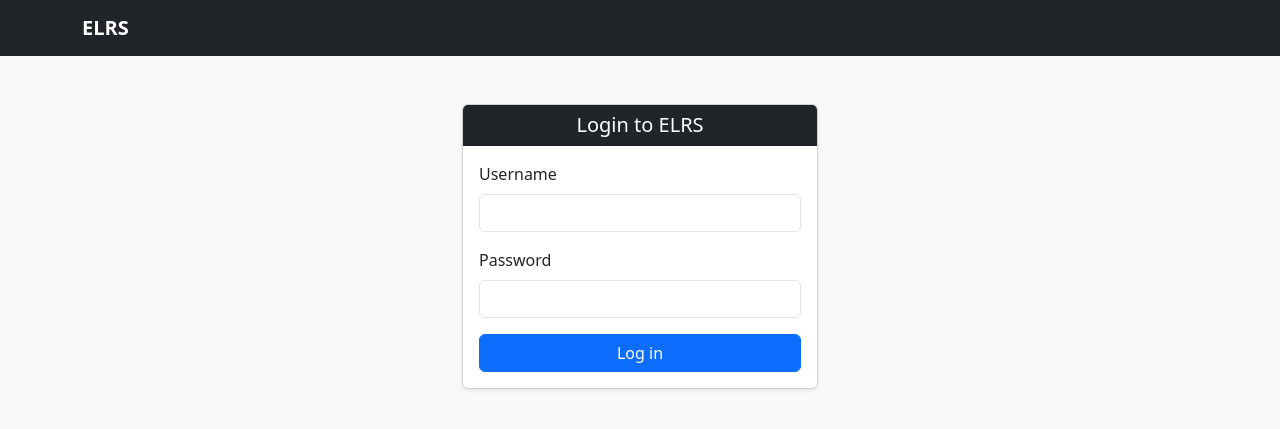
After one commit to ELRS-Project/ELRS, a Django app: page /login/ in a window 1280 px wide. The commit adds this page. Shown: the top 429 px of the page. Run offline with Django 5.2, Linux system fonts and the light colour scheme.

Commit message:
implemented custom user model, 3 roles, auth views and permissions

```diff
--- /dev/null
+++ b/apps/accounts/urls.py
@@ -0,0 +1,9 @@
+from django.urls import path
+from .views import CustomLoginView, CustomLogoutView, DashboardView, CustomPasswordChangeView
+
+urlpatterns = [
+    path('', DashboardView.as_view(), name='dashboard'),
+    path('login/', CustomLoginView.as_view(), name='login'),
+    path('logout/', CustomLogoutView.as_view(), name='logout'),
+    path('password-change/', CustomPasswordChangeView.as_view(), name='password_change'),
+]
--- a/apps/accounts/views.py
+++ b/apps/accounts/views.py
@@ -1,3 +1,26 @@
-from django.shortcuts import render
+from django.contrib.auth.mixins import LoginRequiredMixin
+from django.contrib.auth.views import LoginView, LogoutView, PasswordChangeView
+from django.urls import reverse_lazy
+from django.views.generic import TemplateView
 
-# Create your views here.
+
+class CustomLoginView(LoginView):
+    """Handle user authentication using a custom Bootstrap template."""
+    template_name = 'registration/login.html'
+    redirect_authenticated_user = True
+
+
+class CustomLogoutView(LogoutView):
+    """Log out the user via POST request and redirect to the login page."""
+    next_page = reverse_lazy('login')
+
+
+class DashboardView(LoginRequiredMixin, TemplateView):
+    """Render the main system dashboard for authenticated users."""
+    template_name = 'dashboard/index.html'
+
+
+class CustomPasswordChangeView(LoginRequiredMixin, PasswordChangeView):
+    """Allow authenticated users to change their own password."""
+    template_name = 'registration/password_change.html'
+    success_url = reverse_lazy('dashboard')
--- a/config/settings.py
+++ b/config/settings.py
@@ -76,8 +76,8 @@ LOGIN_REDIRECT_URL = 'dashboard'
 LOGOUT_REDIRECT_URL = 'login'
 
 # Internationalization
-LANGUAGE_CODE = 'pl'
-TIME_ZONE = 'Europe/Warsaw'
+LANGUAGE_CODE = 'en-us'
+TIME_ZONE = 'UTC'
 USE_I18N = True
 USE_TZ = True
 
--- a/config/urls.py
+++ b/config/urls.py
@@ -1,22 +1,7 @@
-"""
-URL configuration for ELRS project.
-
-The `urlpatterns` list routes URLs to views. For more information please see:
-    https://docs.djangoproject.com/en/6.1/topics/http/urls/
-Examples:
-Function views
-    1. Add an import:  from my_app import views
-    2. Add a URL to urlpatterns:  path('', views.home, name='home')
-Class-based views
-    1. Add an import:  from other_app.views import Home
-    2. Add a URL to urlpatterns:  path('', Home.as_view(), name='home')
-Including another URLconf
-    1. Import the include() function: from django.urls import include, path
-    2. Add a URL to urlpatterns:  path('blog/', include('blog.urls'))
-"""
 from django.contrib import admin
-from django.urls import path
+from django.urls import path, include
 
 urlpatterns = [
     path('admin/', admin.site.urls),
+    path('', include('apps.accounts.urls')),
 ]
--- a/templates/base.html
+++ b/templates/base.html
@@ -1 +1,22 @@
-{% include 'components/navbar.html' %}
+<!DOCTYPE html>
+<html lang="pl">
+<head>
+    <meta charset="UTF-8">
+    <meta name="viewport" content="width=device-width, initial-scale=1.0">
+    <title>{% block title %}ELRS - Equimpment and License Registry System {% endblock %}</title>
+    <!-- Bootstrap 5 CSS -->
+    <link href="https://cdn.jsdelivr.net/npm/bootstrap@5.3.3/dist/css/bootstrap.min.css" rel="stylesheet">
+</head>
+<body class="bg-light">
+
+    {% include 'components/navbar.html' %}
+
+    <main class="container">
+        {% block content %}
+        {% endblock %}
+    </main>
+
+    <!-- Bootstrap 5 JS -->
+    <script src="https://cdn.jsdelivr.net/npm/bootstrap@5.3.3/dist/js/bootstrap.bundle.min.js"></script>
+</body>
+</html>
--- /dev/null
+++ b/templates/components/navbar.html
@@ -0,0 +1,28 @@
+<nav class="navbar navbar-expand-lg navbar-dark bg-dark mb-4">
+    <div class="container">
+        <a class="navbar-brand fw-bold" href="{% url 'dashboard' %}">ELRS</a>
+        <button class="navbar-toggler" type="button" data-bs-toggle="collapse" data-bs-target="#mainNavbar">
+            <span class="navbar-toggler-icon"></span>
+        </button>
+
+        <div class="collapse navbar-collapse" id="mainNavbar">
+            {% if user.is_authenticated %}
+                <ul class="navbar-nav me-auto">
+                    <li class="nav-item"><a class="nav-link" href="{% url 'dashboard' %}">Dashboard</a></li>
+                    <!-- Links for future modules (Employees, Assets, Licenses, etc.) will be added here -->
+                </ul>
+
+                <div class="d-flex align-items-center gap-3">
+                    <span class="navbar-text text-white">
+                        {{ user.username }} <span class="badge bg-secondary">{{ user.get_role_display }}</span>
+                    </span>
+                    <a href="{% url 'password_change' %}" class="btn btn-outline-secondary btn-sm text-white">Change password</a>
+                    <form method="post" action="{% url 'logout' %}" class="d-inline">
+                        {% csrf_token %}
+                        <button type="submit" class="btn btn-outline-light btn-sm">Log out</button>
+                    </form>
+                </div>
+            {% endif %}
+        </div>
+    </div>
+</nav>
--- /dev/null
+++ b/templates/registration/login.html
@@ -0,0 +1,40 @@
+{% extends 'base.html' %}
+
+{% block title %}Login - ELRS{% endblock %}
+
+{% block content %}
+<div class="row justify-content-center mt-5">
+    <div class="col-md-4">
+        <div class="card shadow-sm">
+            <div class="card-header bg-dark text-white text-center">
+                <h5 class="mb-0">Login to ELRS</h5>
+            </div>
+            <div class="card-body">
+                <form method="post">
+                    {% csrf_token %}
+                    {% if form.errors %}
+                        <div class="alert alert-danger py-2">
+                            Invalid username or password
+                        </div>
+                    {% endif %}
+                    <div class="mb-3">
+                        <label for="id_username" class="form-label">Username</label>
+                        <input type="text" name="username" class="form-control" id="id_username"
+                            required
+                            oninvalid="this.setCustomValidity('Enter username')"
+                            oninput="this.setCustomValidity('')">
+                    </div>
+                    <div class="mb-3">
+                        <label for="id_password" class="form-label">Password</label>
+                        <input type="password" name="password" class="form-control" id="id_password"
+                            required
+                            oninvalid="this.setCustomValidity('Enter password')"
+                            oninput="this.setCustomValidity('')">
+                    </div>
+                    <button type="submit" class="btn btn-primary w-100">Log in</button>
+                </form>
+            </div>
+        </div>
+    </div>
+</div>
+{% endblock %}
```
Also changed, not shown: apps/accounts/admin.py (+16 -1 lines), apps/accounts/models.py (+18 -9 lines), apps/accounts/permissions.py (added, +19 -0 lines), apps/accounts/tests.py (+36 -2 lines), templates/dashboard/index.html (added, +12 -0 lines), apps/accounts/migrations/0002_remove_user_department_alter_user_role.py (added).
